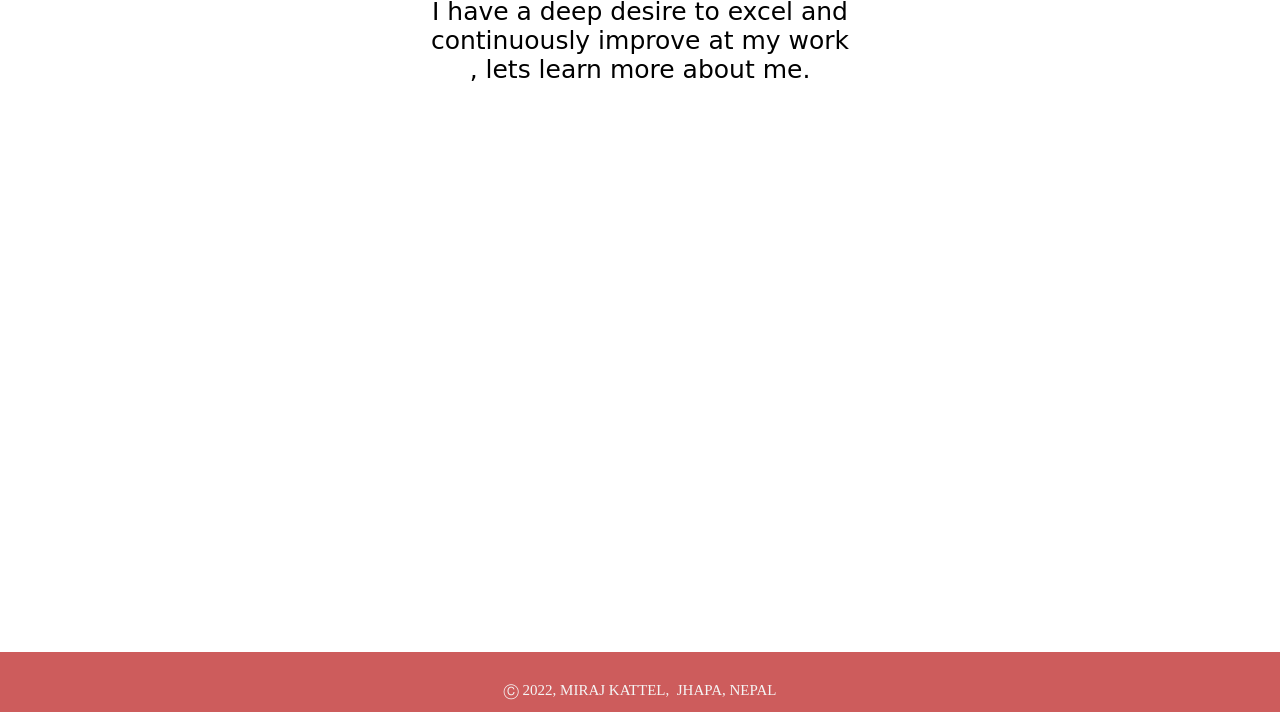
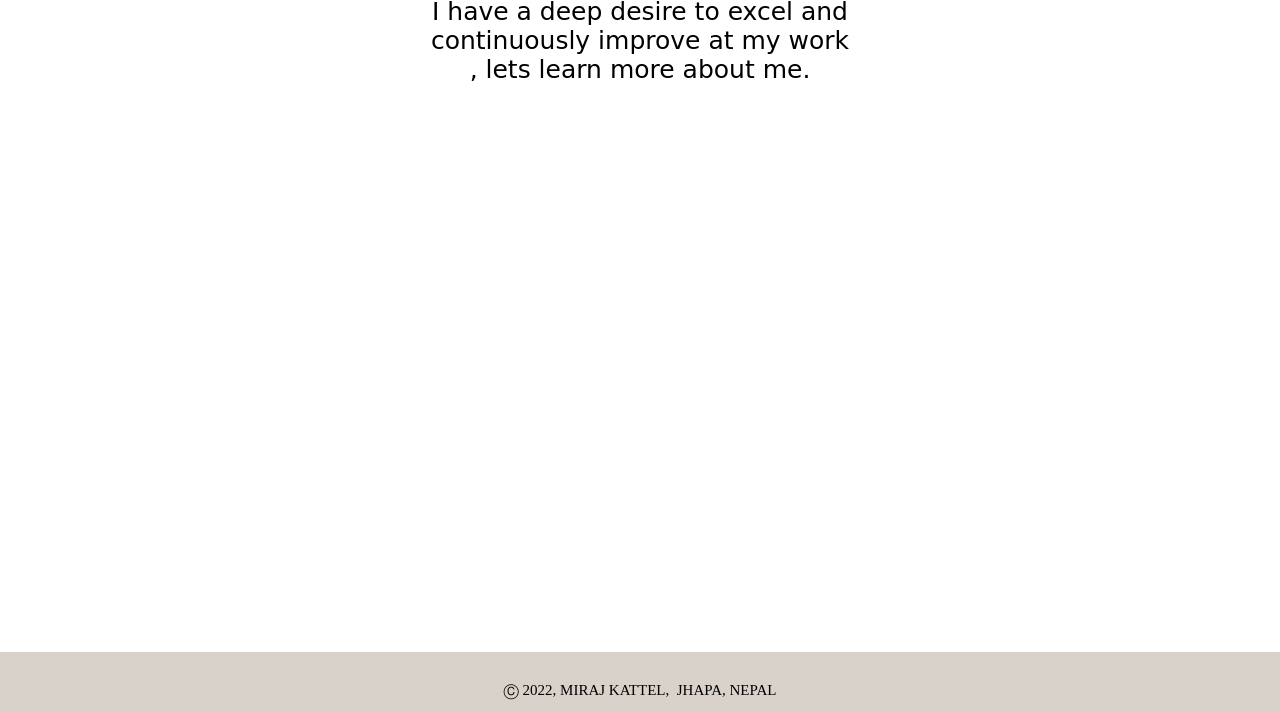
Before and after one commit to Mirajkattel/WebDevelopment_FirstSem, a plain HTML site: page index.html in a window 1280 px wide. Shown: the part 222-934 px from the top of the page. Drawn offline with Linux system fonts and the light colour scheme.

Commit message:
changes made on footer

```diff
--- a/style.css
+++ b/style.css
@@ -67,11 +67,11 @@
     height: 50px;
     padding: 30px;
     text-align: center;
-    background-color: indianred;
+    background-color:#D8D2CB ;
 }
 .footer-para{
     font-size: 15px;
-    color: whitesmoke;
+    color: black;
 }
 
 
```
